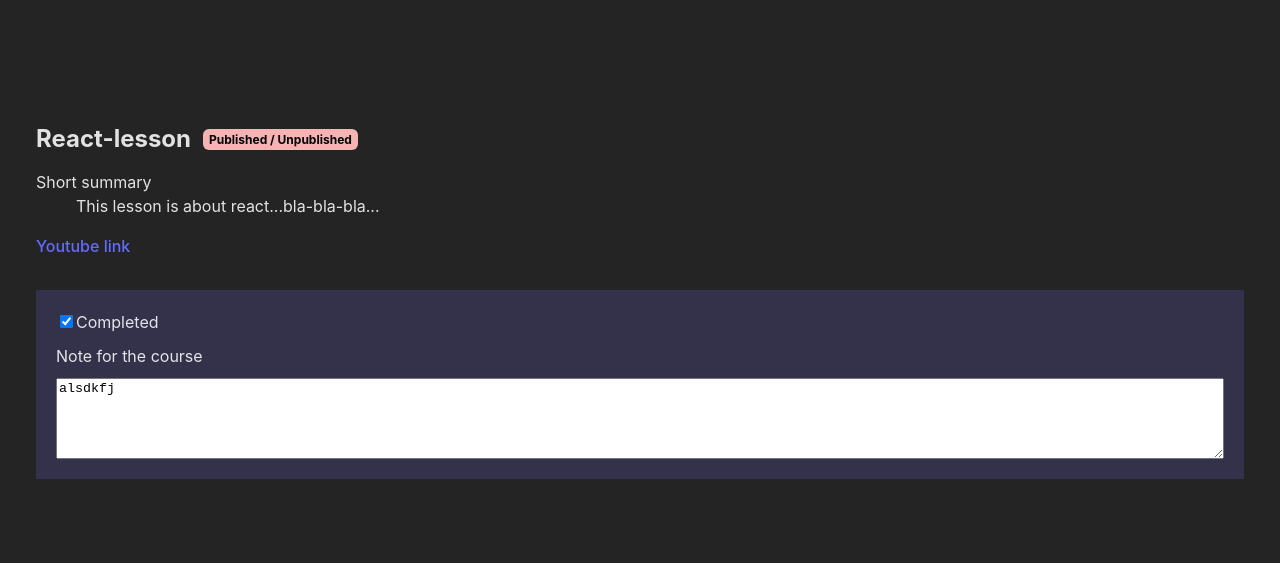
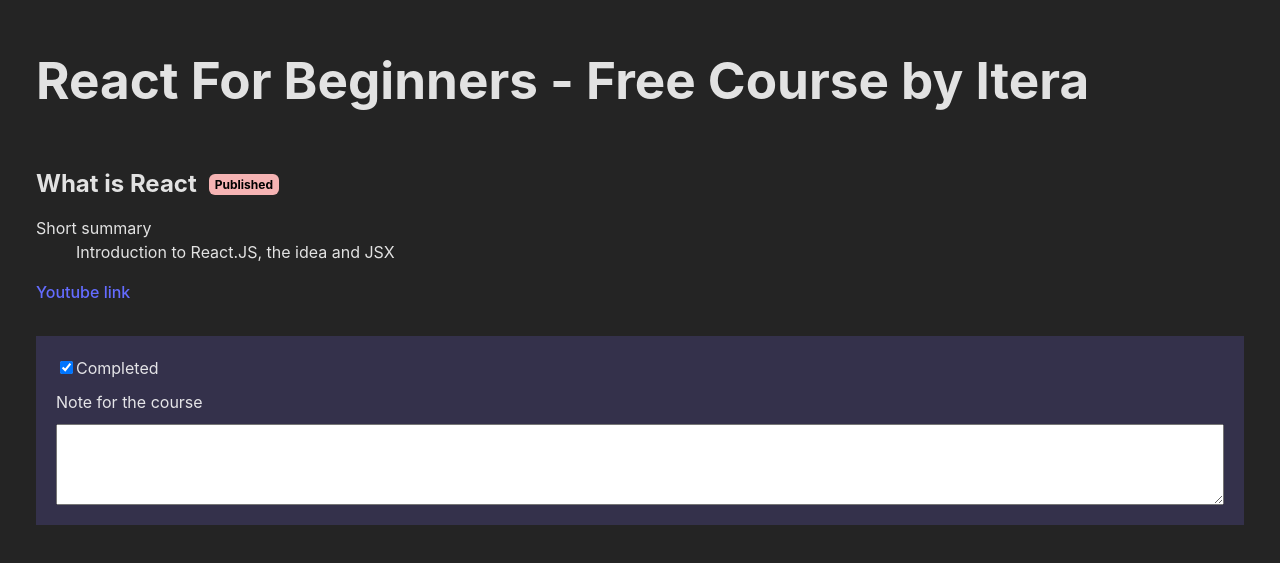
Before and after one commit to andriiFront/rct-ts-courses, a React (Create React App) app: page / in a window 1280 px wide. Shown: the part 129-692 px from the top of the page. Built offline with nearby package versions, Linux system fonts and the light colour scheme; the HTML template or start-up script is replaced by a standard one.

Commit message:
static version (rendering data from json)

```diff
--- a/src/course/CourseLIst.tsx
+++ b/src/course/CourseLIst.tsx
@@ -1,10 +1,22 @@
 import { Lesson } from "./Lesson"
+import { CourseItem } from "../types"
 
-export const CourseList = () => {
+export const CourseList = (
+  { initialCourses }: { initialCourses: any[] }
+) => {
 
   return (
     <div>
-      <Lesson />
+      {initialCourses.map((lesson, index) =>
+        lesson.hidden
+          ? null
+          : (
+            <Lesson
+              key={lesson.name}
+              lesson={lesson}
+            />
+          )
+      )}
     </div>
   )
 }
--- a/src/course/CoursePage.tsx
+++ b/src/course/CoursePage.tsx
@@ -1,6 +1,9 @@
 import styled from "styled-components";
 import { CourseList } from "./CourseLIst"
-import { Loader } from "./Loader"
+import { Loader } from "../ui/Loader"
+import data from "../data.json"
+
+console.log(data)
 
 const Page = styled.main`
   box-sizing: border-box;
@@ -12,7 +15,11 @@
 
   return (
     <Page>
-      {true ? <CourseList /> : <Loader /> }
+      {data?.title && <h1>{data?.title}</h1>}
+      {true
+        ? <CourseList initialCourses={data.lessons} />
+        : <Loader />
+      }
     </Page>
   )
 }
--- a/src/course/Lesson.tsx
+++ b/src/course/Lesson.tsx
@@ -1,6 +1,7 @@
 import { Badge } from '../ui/Badge'
 import styled from "styled-components";
 import { BACKGROUND_ACCENTED } from '../ui/colors';
+import { CourseItem } from '../types'
 
 const StyledForm = styled.form`
   background-color: ${BACKGROUND_ACCENTED};
@@ -11,26 +12,28 @@
   gap: 10px
 `
 
-export const Lesson = () => {
+export const Lesson = (
+  { lesson }:{ lesson: CourseItem }
+) => {
 
   return (
     <div style={{marginTop: '64px'}}>
       <h2>
-        {'React-lesson'}
+        {lesson.title}
         <Badge
           style={{verticalAlign: 'middle'}}
           tipe={'negative'}
         >
-          {'Published / Unpublished'}
+          {lesson.published ? 'Published' : 'Unpublished'}
         </Badge>
       </h2>
 
       <dl>
         <dt>Short summary</dt>
-        <dd>{'This lesson is about react...bla-bla-bla...'}</dd>
+        <dd>{lesson.shortSummary}</dd>
       </dl>
 
-      <a href={'https://www.youtube.com/watch?v=uiRHFI6A3iU'}>
+      <a href={lesson.youtube} target="_blank">
         Youtube link
       </a>
 
@@ -44,14 +47,14 @@
           Completed
         </label>
 
-        <label htmlFor='lesson_form'>
+        <label htmlFor={lesson.name + "_form"}>
           Note for the course
         </label>
         <textarea
           name="note"
-          id="lesson_form"
+          id={lesson.name + "_form"}
           rows={5}
-          value={'alsdkfj'}
+          value={lesson.note}
           onChange={() => console.log('hello hello')}
         ></textarea>
 
--- a/src/course/Loader.tsx
+++ /dev/null
@@ -1,6 +0,0 @@
-export const Loader = () => {
-
-  return (
-    <div className='borderBox'>Loader</div>
-  )
-}
--- /dev/null
+++ b/src/data.json
@@ -0,0 +1,48 @@
+{
+  "title": "React For Beginners - Free Course by Itera",
+  "lessons": [
+    {
+      "name": "about",
+      "title": "About the course",
+      "type": "Lecture",
+      "published": true,
+      "links": [
+        ["YouTube", "https://www.youtube.com/channel/UCg-txtmOEQ8BniR8008O1mA"],
+        ["Telegram", "https://t.me/reactbeginners"],
+        ["GitHub", "https://github.com/Drag13/react-learning-course-short"],
+        ["LinkedIn", "https://www.linkedin.com/in/vitalii-ruban/"],
+        ["Twitter", "https://twitter.com/drag137"]
+      ],
+      "hidden": true
+    },
+    {
+      "name": "react-intro",
+      "title": "What is React",
+      "type": "Lecture",
+      "shortSummary": "Introduction to React.JS, the idea and JSX",
+      "keyPoints": [
+        "The problem",
+        "What is the React",
+        "Three pillars of React",
+        "React - advantages and disadvantages",
+        "Why to learn React nowadays"
+      ],
+      "takeaways": [
+        "React - JavaScript library for building user interfaces",
+        "React uses JSX - HTMLish syntax to describe UI",
+        "Data is the single source of truth"
+      ],
+      "published": true,
+      "links": [
+        ["Documentation", "https://reactjs.org/docs/getting-started.html"],
+        ["React - source code", "https://github.com/facebook/react"],
+        ["React changelog", "https://github.com/facebook/react/blob/main/CHANGELOG.md"],
+        [
+          "Why React is a bad idea",
+          "https://blog.devgenius.io/react-costs-companies-a-lot-of-money-6bfa3e5cc6f4"
+        ]
+      ],
+      "youtube": "https://youtu.be/fQ_UNyQBiqg"
+    }
+  ]
+}
--- /dev/null
+++ b/src/ui/Loader.tsx
@@ -0,0 +1,59 @@
+import styled from "styled-components";
+
+const LoaderWrapper = styled.div`
+  width: 100%;
+  p {
+    text-align: center;
+  }
+  .loader {
+    position: relative;
+    width: 45px;
+    height: 45px;
+    margin: 20px auto 90px;
+    animation: spin 2s ease-in-out infinite;
+  }
+  .bubble-1,
+  .bubble-2 {
+    position: absolute;
+    top: 0;
+    width: 25px;
+    height: 25px;
+    border-radius: 100%;
+    background-color: #5fd9ff;
+  }
+  .bubble-2 {
+    top: auto;
+    bottom: 0;
+  }
+  .bubble-1,
+  .bubble-2 {
+    animation: bounce 2s ease-in-out infinite;
+  }
+  .bubble-2 {
+    animation-delay: -1s;
+  }
+  @keyframes spin {
+    100% {
+      transform: rotate(360deg);
+    }
+  }
+  @keyframes bounce {
+    0%,
+    100% {
+      transform: scale(0);
+    }
+    50% {
+      transform: scale(1);
+    }
+  }
+`;
+
+export const Loader = () => (
+  <LoaderWrapper>
+    <p>Loading...</p>
+    <div className="loader">
+      <div className="bubble-1"></div>
+      <div className="bubble-2"></div>
+    </div>
+  </LoaderWrapper>
+);
```
Also changed, not shown: src/types.d.ts (added, +20 -0 lines).
